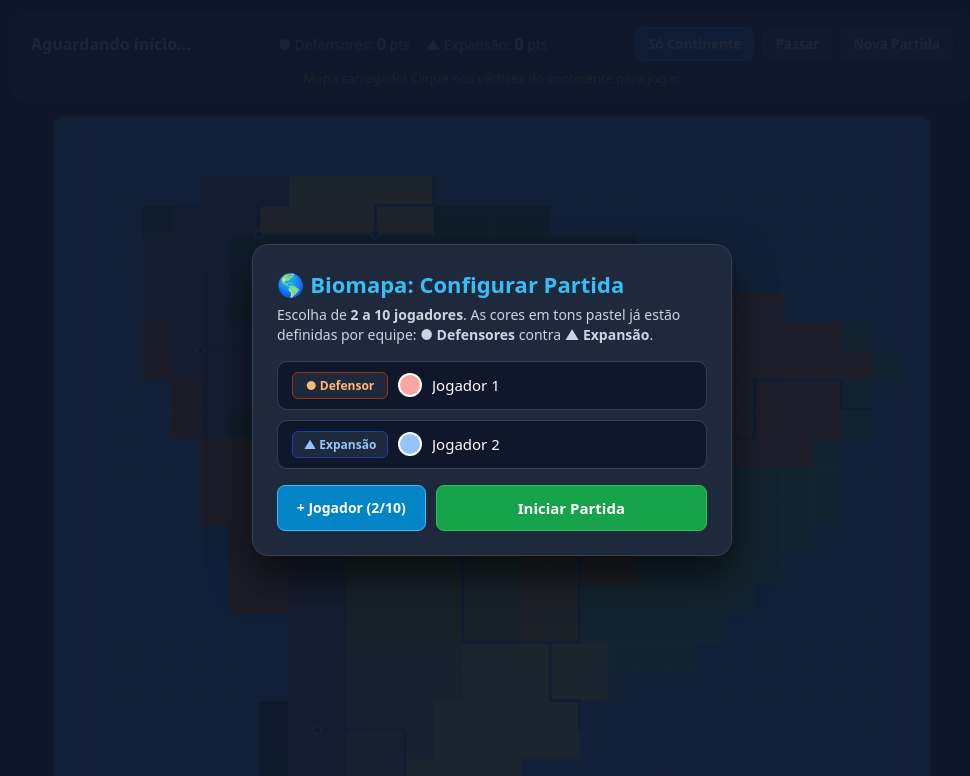
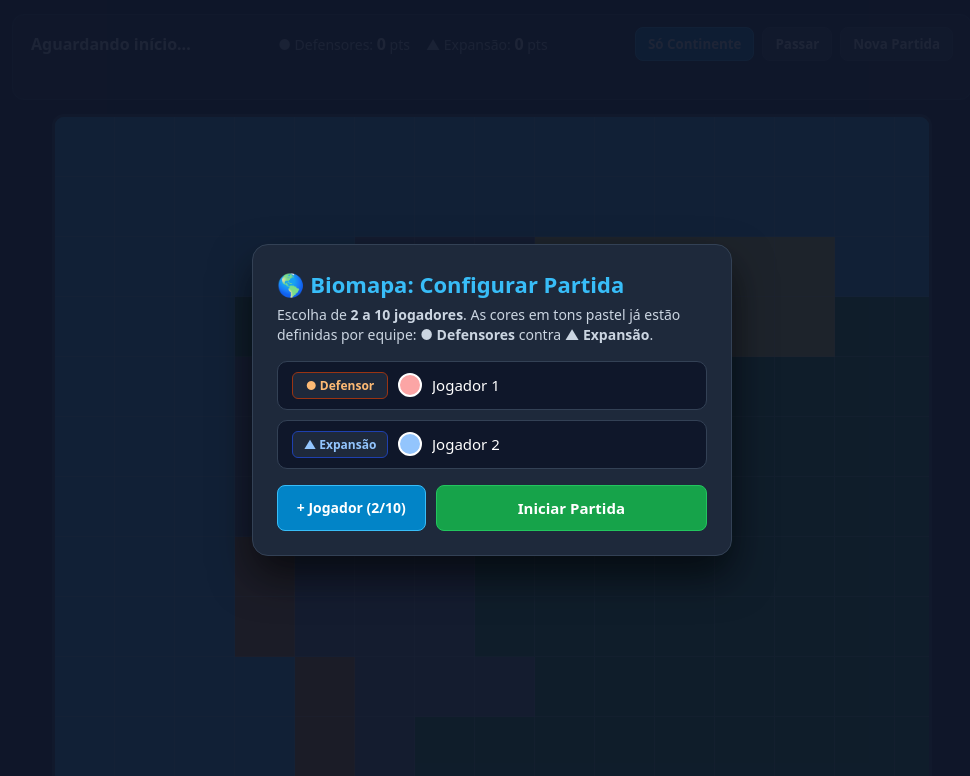
Before and after one commit to guilhermesantoscosta/biomapa, a plain HTML site: page index.html in a window 1280 px wide. Shown: the top 776 px of the page, without its empty margins (148-1118 px from the left). Drawn offline with Linux system fonts and the light colour scheme.

Commit message:
Update index.html

```diff
--- a/index.html
+++ b/index.html
@@ -266,7 +266,7 @@
 
   <!-- TABULEIRO SVG -->
   <main class="board">
-    <svg id="svg" viewBox="0 0 1800 2400" xmlns="http://w3.org">
+    <svg> id="svg" viewBox="0 0 1800 2400" xmlns="http://w3.org">
       <defs>
         <pattern id="grid" width="60" height="60" patternUnits="userSpaceOnUse">
           <path d="M 0 60 H 60 V 0" fill="none" stroke="#fff" stroke-width="1.5" stroke-opacity="0.35" />
```
